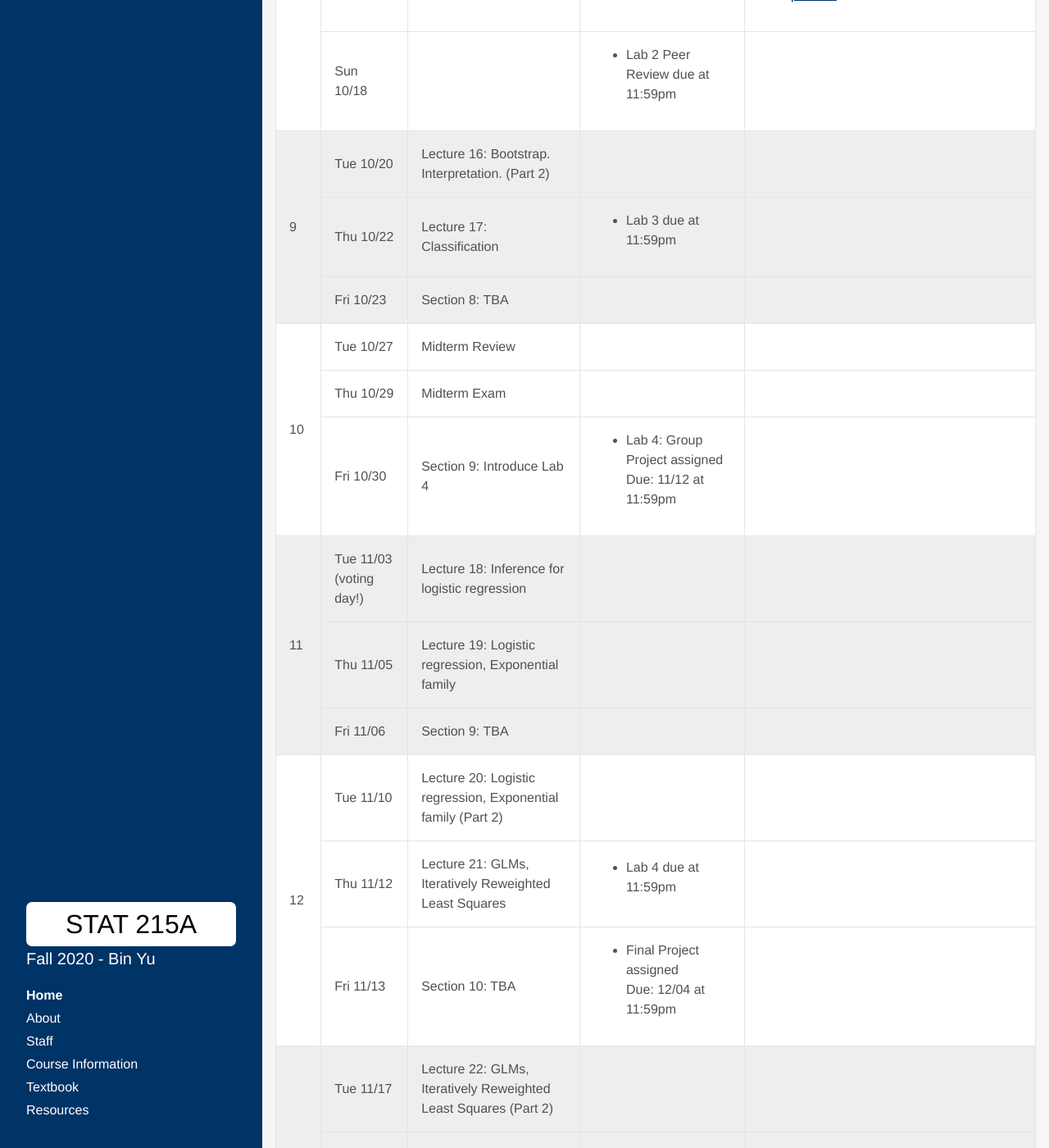
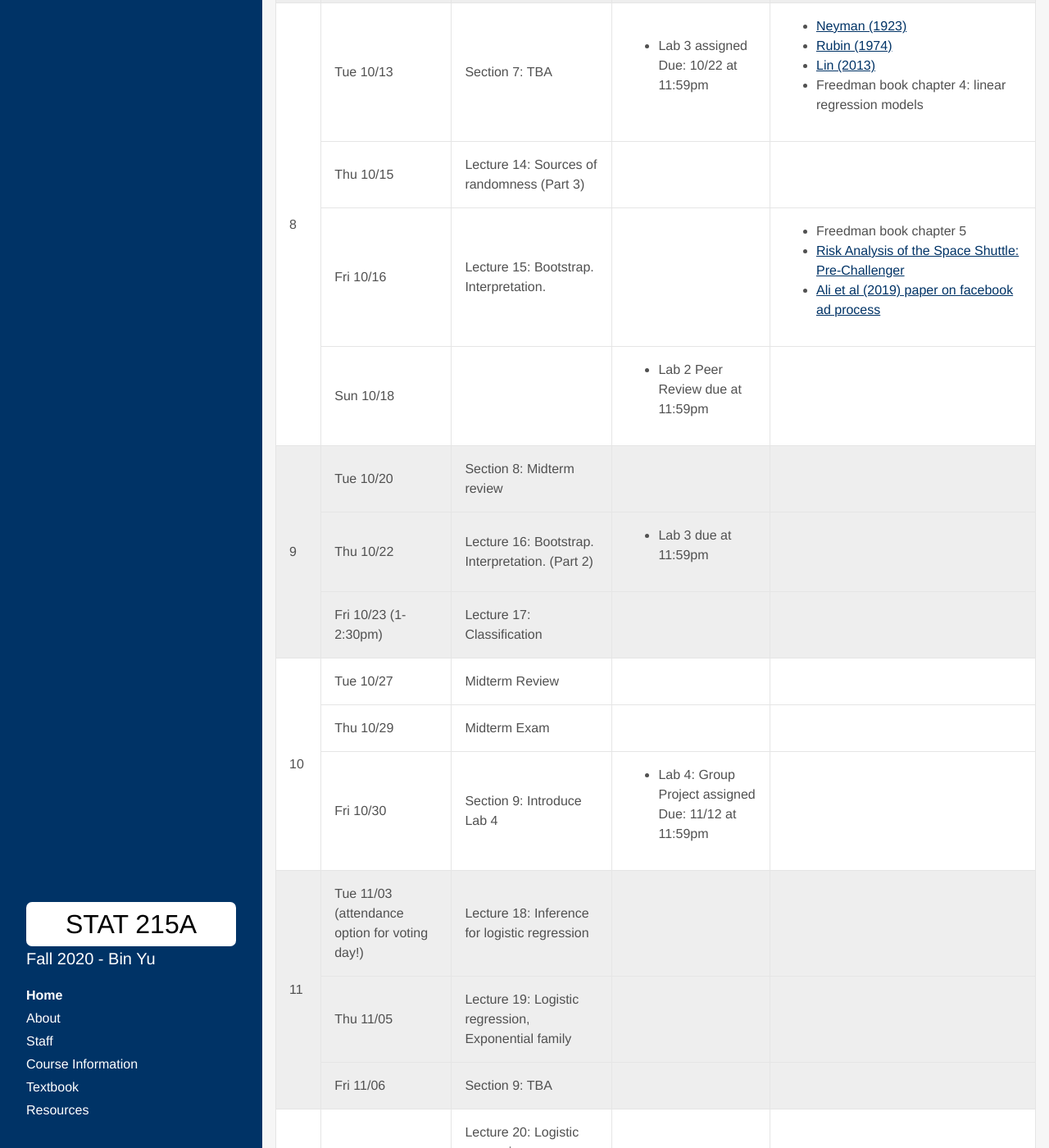
Before and after one commit to Yu-Group/stat-215a-fall-2020, a Jekyll site: the page built from index.html, in a window 1280 px wide and 1400 px high, scrolled down 3809 px. Shown: the whole window at 82% size. Built offline with Jekyll 4.4.1, drawn with Linux system fonts in a browser that asks for light colours; some web fonts are replaced; the list of posts is cut into pages by our own code.

Commit message:
Update schedule

```diff
--- a/_data/syllabus2.yml
+++ b/_data/syllabus2.yml
@@ -191,13 +191,13 @@
     weekName: Week 9
     basic:
     - date: Tue 10/20
+      content: "Section 8: Midterm review"
+    - date: Thu 10/22
       content: "Lecture 16: Bootstrap. Interpretation. (Part 2)"
-    - date: Thu 10/22
-      content: "Lecture 17: Classification"
       assignments:
         - name: Lab 3 due at 11:59pm
-    - date: Fri 10/23
-      content: "Section 8: TBA"
+    - date: Fri 10/23 (1-2:30pm)
+      content: "Lecture 17: Classification"
 
   - weekNum: 10
     weekName: Week 10
@@ -215,7 +215,7 @@
   - weekNum: 11
     weekName: Week 11
     basic:
-    - date: Tue 11/03 (voting day!)
+    - date: Tue 11/03 (attendance option for voting day!)
       content: "Lecture 18: Inference for logistic regression"
       assignments:
     - date: Thu 11/05
```
